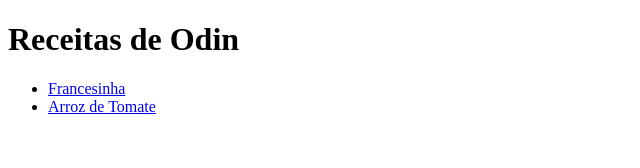
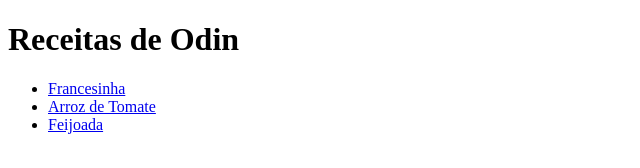
Before and after one commit to marqquees/odin-recipes, a plain HTML site: page index.html in a window 1280 px wide. Shown: the full height of the page, 0-640 px from the left. Drawn offline with Linux system fonts and the light colour scheme.

Commit message:
Recipe List Update
A link to the Feijoada recipe has been added.

```diff
--- a/index.html
+++ b/index.html
@@ -7,10 +7,10 @@
 </head>
 <body>
     <h1>Receitas de Odin</h1>
-
     <ul>
         <li><a href="recipes/francesinha.html">Francesinha</a></li>
         <li><a href="recipes/arroz-de-tomate.html">Arroz de Tomate</a></li>
+        <li><a href="recipes/feijoada.html">Feijoada</a></li>
     </ul>
 </body>
 </html>
```
